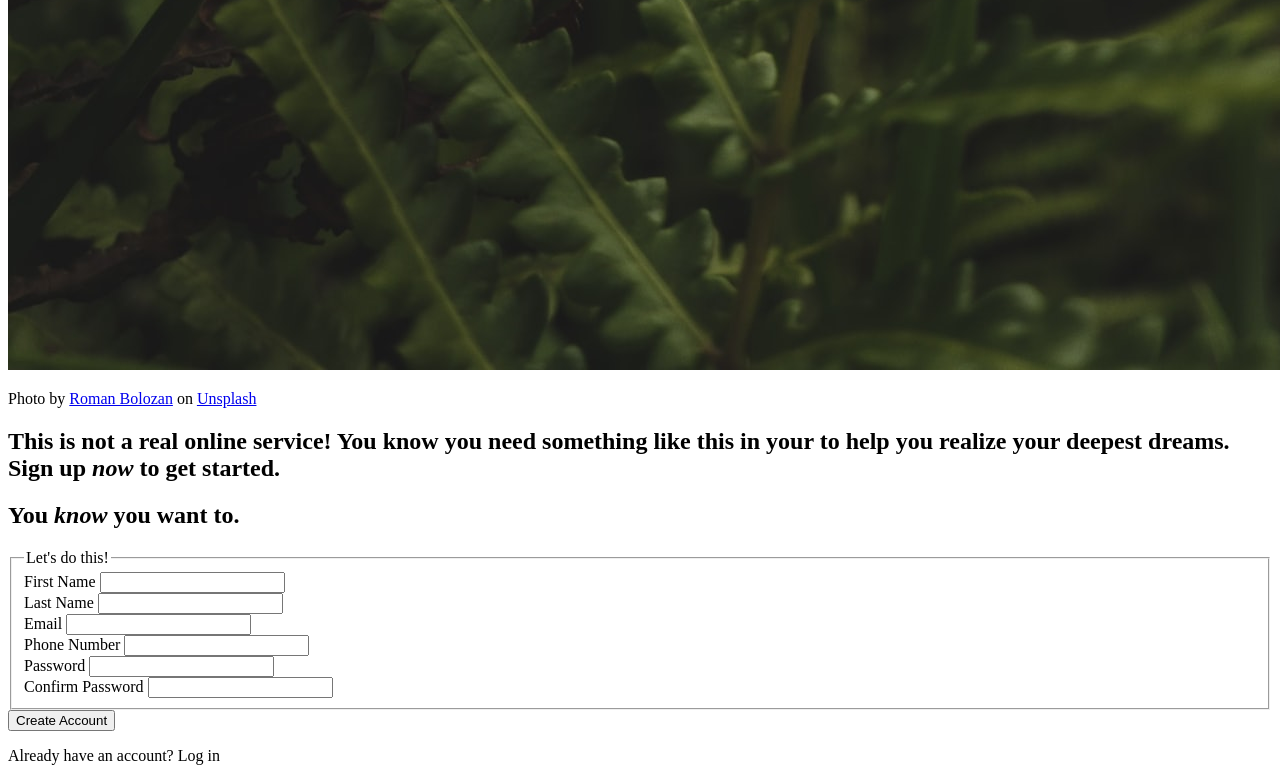
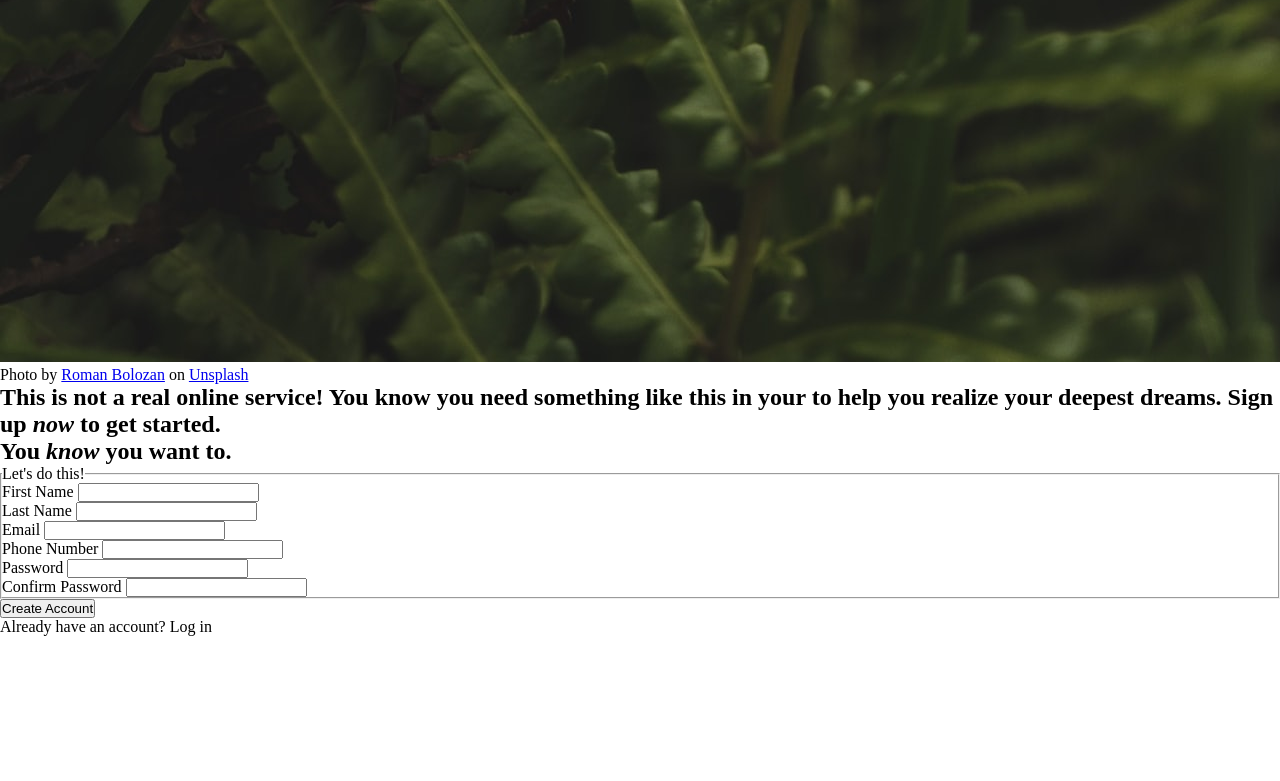
Before and after one commit to mihailp06/sign-up-form, a plain HTML site: page index.html in a window 1280 px wide. Shown: the part 2518-3299 px from the top of the page. After the commit the page ends 3154 px from the top, so only its background shows below. Drawn offline with Linux system fonts and the light colour scheme.

Commit message:
Add styles.css

```diff
--- a/index.html
+++ b/index.html
@@ -5,8 +5,10 @@
     <meta http-equiv="X-UA-Compatible" content="IE=edge">
     <meta name="viewport" content="width=device-width, initial-scale=1.0">
     <title>Sign-up Form</title>
+    <link rel="stylesheet" href="styles.css">
 </head>
 <body>
+    <div class="container">
         <div class="sidebar">
             <img src="images/roman-bolozan-WSUY.jpg">
             <p>Photo by <a href="https://unsplash.com/@romanbolozan?utm_source=unsplash&utm_medium=referral&utm_content=creditCopyText">
@@ -53,5 +55,6 @@
                 <p>Already have an account? <span>Log in</span></p>
             </section>
         </form>
+    </div>
 </body>
 </html>
--- a/styles.css
+++ b/styles.css
@@ -0,0 +1,5 @@
+* {
+    margin: 0;
+    padding: 0;
+    box-sizing: border-box;
+}
```
Lines whose indentation alone changed are shown as unchanged.
